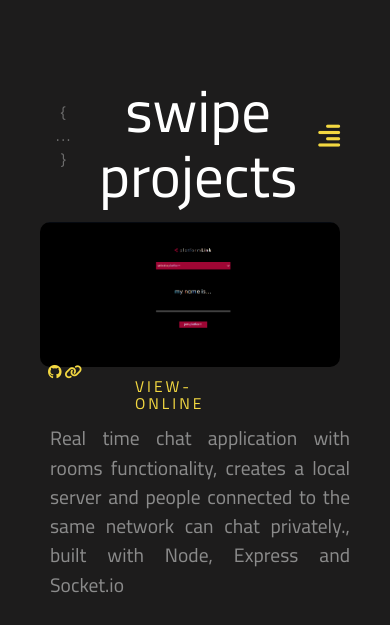
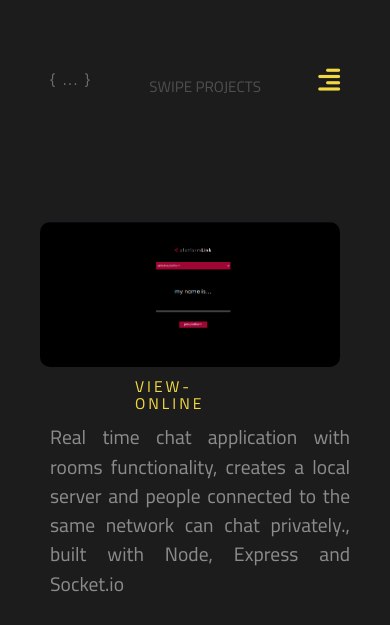
Before and after one commit to lebogangolifant/portfolio, a PHP site: page /projects.html in a window 390 px wide. Shown: the top 625 px of the page. Run offline with PHP 8.4, Linux system fonts and the light colour scheme; some libraries are stand-ins or nearby versions; some web fonts are replaced.

Commit message:
add media queries

```diff
--- a/style.css
+++ b/style.css
@@ -261,6 +261,11 @@
   text-transform: uppercase;
   font-size: 1em;
 }
+.projects-title {
+  font-size: 30px;
+  text-transform: uppercase;
+  color: #4e4e4e;
+}
 
 .carousel {
   margin: -250px auto 0 auto;
@@ -309,18 +322,34 @@
   z-index: 1;
 }
 
-.fa-globe{
+.fa-link{
 color: #f3d841;
-font-size: 30px;
+font-size: 24px;
 margin: -50px 0 10px 0;
 }
-.fa-globe:hover .tooltiptext{
+.fa-link:hover .tooltiptext{
   color: #f3d841;
   visibility: visible;
   }
-  .fa-globe:hover{
+  .fa-link:hover{
     color: #4e4e4e;
     }
+
+ #project-code{
+   position: relative;
+  color: #f3d841;
+  font-size: 24px;
+  margin: -50px 0 30px 0;
+  z-index: 1;
+ }
+ .projects-links a+a{
+   padding-left: 10px;
+   z-index: 1;
+ }
+
+ #project-code:hover{
+  color: #4e4e4e;
+  }
 
 .carousel .carousel-item a {
   text-decoration: none;
@@ -667,6 +682,12 @@
 
 
 /* carousel projects showcase */
+.projects-title {
+  font-size: 3.9vw;
+  text-transform: uppercase;
+  color: #4e4e4e;
+}
+
 .carousel {
   margin: -200px 0 0 0;
   height: 600px;
@@ -681,10 +702,21 @@
 
 .carousel .carousel-item img {
   width: 300px;
+  transform: none;
+  transition: none;
+  opacity: none;
+}
+
+.carousel .carousel-item img:hover {
+  width: 600px;
+  border-radius: 10px;
+  transform: none;
+  transition: none;
+  opacity: none;
 }
 
 .carousel .carousel-item h1 {
-  margin: -5px 0 -60px 90px;
+  margin: -5px 0 -40px 90px;
   font-size: 4vw;
   letter-spacing: 3px;
   visibility: visible;
@@ -692,7 +724,7 @@
 .tooltip {
   display: none;
 }
-.fa-globe{
+.fa-link{
   visibility: hidden;
   display: none;
 }
@@ -702,10 +734,13 @@
   padding-bottom: 100px;
 }
 
+.projects-links {
+  display: none;
+}
+
 .carousel-description p {
   margin: -10px 0 0 10px;
   font-size: 5vw;
-  ;
   width: 300px;
   text-align: justify;
 }
```
Also changed, not shown: other parts of style.css (+17 -19 lines).
